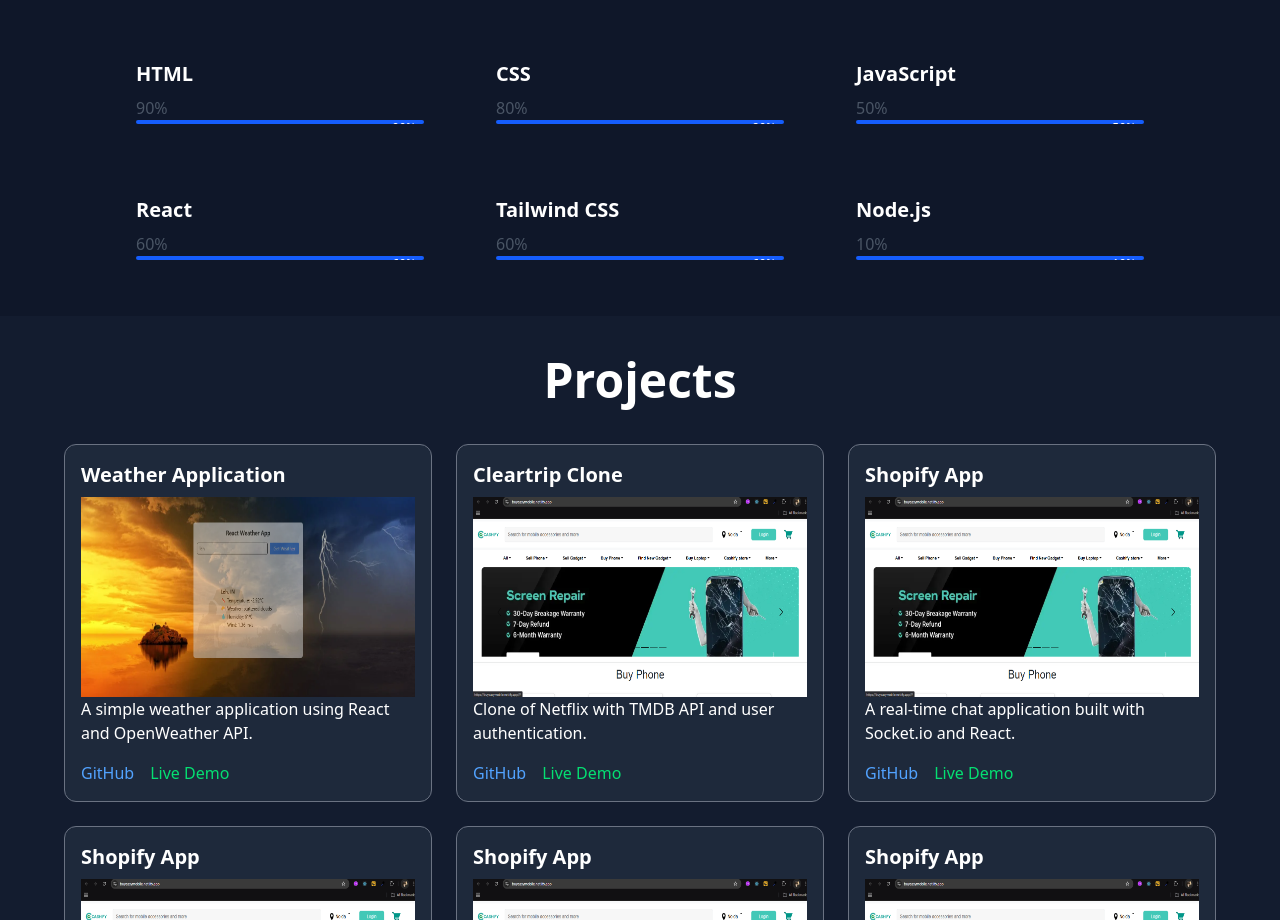
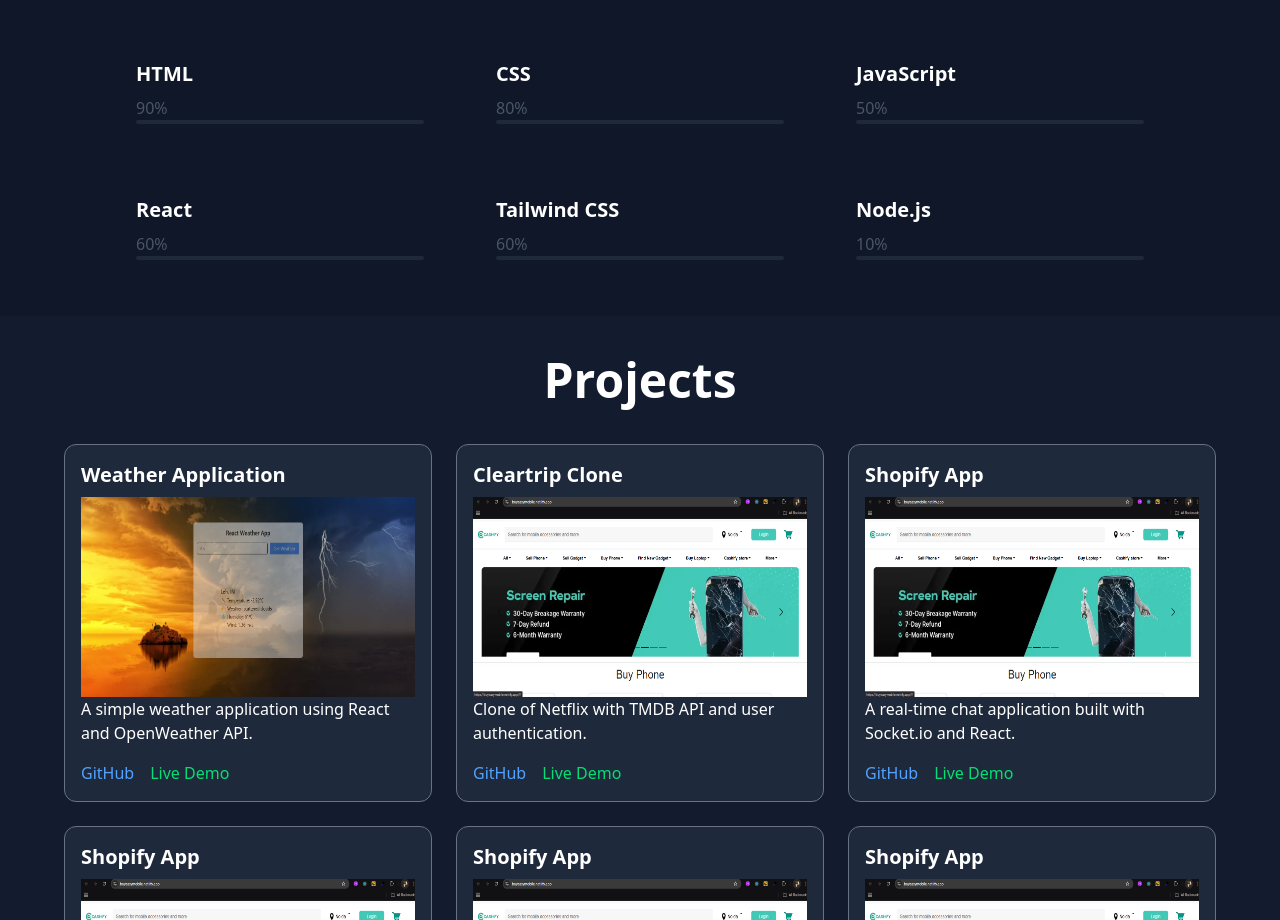
Before and after one commit to saurabh271999/Saurabhportfolio, a React (Vite) app: page / in a window 1280 px wide. Shown: the part 1244-2164 px from the top of the page. Built offline with nearby package versions, Linux system fonts and the light colour scheme.

Commit message:
skills progressive bar bug solve

```diff
--- a/src/Components/Skills.jsx
+++ b/src/Components/Skills.jsx
@@ -29,12 +29,7 @@ const ProgressBar = () => {
             <h1 className='text-gray-600 '>{skill.level}%</h1>
             <div className='w-full bg-[#1E293B] rounded-full h-1 overflow-hidden'>
 
-              <div
-                className='bg-blue-600 h-full text-white text-xs font-medium text-right pr-2 transition-all duration-300 ease-in-out'
 
-              >
-                {skill.level}%
-              </div>
             </div>
           </div>
         ))}
```
